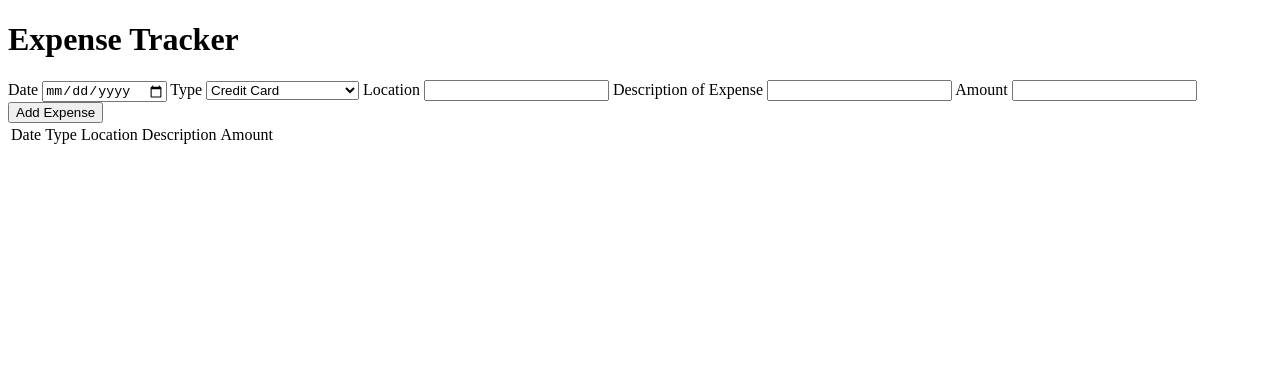
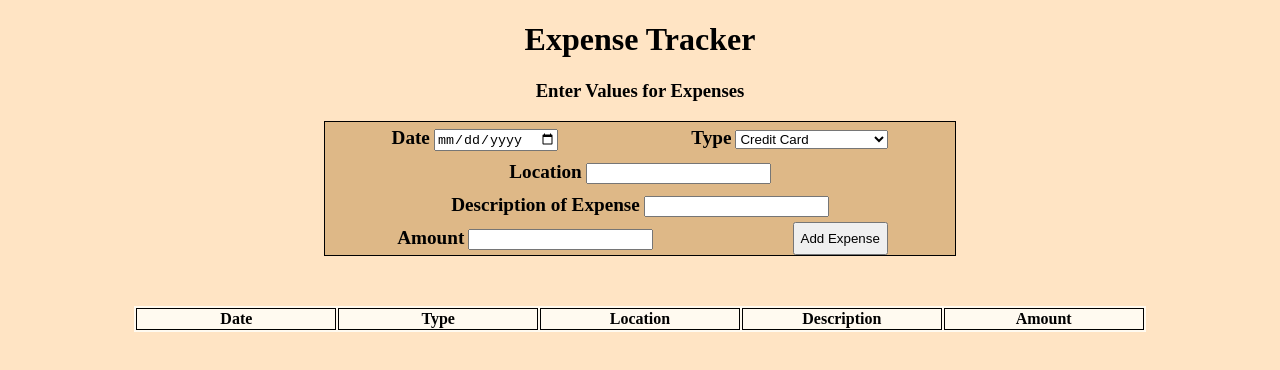
Before and after one commit to danielmurphy1/ExpenseTracker, a plain HTML site: page index.html in a window 1280 px wide. Drawn offline with Linux system fonts and the light colour scheme.

Commit message:
completed functionality and added style

```diff
--- a/index.html
+++ b/index.html
@@ -12,9 +12,13 @@
     </header>
     <main>
         <div id="inputs">
-            <form id="form" action="">
+            <h3>Enter Values for Expenses</h3>
+            <form id="form">
+                <div class="pair-container">
                     <label for="transaction-date">Date</label>
                     <input type="date" id="transaction-date" name="transaction-date" required/>
+                </div>
+                <div class="pair-container">
                     <label for="transaction-type">Type</label>
                     <select id="transaction-type" required>
                         <option value="cc">Credit Card</option>
@@ -23,12 +27,19 @@
                         <option value="electronic">Venmo, ApplePay, etc</option>
                         <option value="check">Check</option>
                     </select>
+                </div>
+                <div class="pair-container">
                     <label for="location">Location</label>
                     <input type="text" id="location" required/>
+                </div>
+                <div class="pair-container">
                     <label for="description">Description of Expense</label>
                     <input type="text" id="description" required/>
+                </div>
+                <div class="pair-container">
                     <label for="amount">Amount</label>
                     <input type="number" id="amount" min="1" step="0.01" required/>
+                </div>
                 <button id="submit" type="submit">Add Expense</button>
             </form>
         </div>
@@ -40,12 +51,10 @@
                         <td>Type</td>
                         <td>Location</td>
                         <td>Description</td>
-                        <td>Amount</td>
+                        <td colspan="">Amount</td>
                     </tr>
                 </thead>
-                <tbody id="body">
-
-                </tbody>
+                <tbody id="body"></tbody>
             </table>
         </div>
     </main>
--- a/script.js
+++ b/script.js
@@ -1,4 +1,4 @@
-const submit = document.getElementById("submit").addEventListener("click", function (event) {
+const submit = document.getElementById("form").addEventListener("submit", function (event) {
     event.preventDefault();
     const tbody = document.getElementById("body");
     const row = document.createElement("tr");
@@ -24,4 +24,5 @@ const submit = document.getElementById("submit").addEventListener("click", funct
     deleteBtn.addEventListener("click", function () {
       row.remove();
     });
+    return false;
 });
--- a/style.css
+++ b/style.css
@@ -0,0 +1,71 @@
+html, body{
+    height: 100%;
+    background-color: bisque;
+}
+
+h1{
+    text-align: center;
+}
+
+main{
+   height: 100%;
+}
+
+form{
+    display: flex;
+    justify-content: space-around;
+    flex-wrap: wrap;
+    height: auto;
+    border: 1px solid black;
+    background-color:burlywood;
+}
+
+label{
+    font-weight: bold;
+    font-size: 1.2em;
+}
+
+thead{
+    font-weight: bold;
+}
+table{
+    text-align: center;
+}
+
+#inputs{
+
+    width: 50%;
+    margin: auto;
+    height: auto;
+}
+
+h3{
+   text-align: center;
+
+}
+
+.pair-container{
+    margin: 5px 5px;
+}
+
+table{
+    width: 80%;
+    text-align: center;
+    margin-left: auto;
+    margin-right: auto;
+    margin-top: 50px;
+    background-color: floralwhite;
+}
+
+tbody tr:nth-child(odd){
+    background-color: burlywood;
+}
+
+tbody tr:nth-child(even){
+    background-color: floralwhite;
+}
+
+td{
+    width: 20%;
+    border: 1px solid black;
+}
```
Also changed, not shown: ScreenShot.JPG (added). Lines whose indentation alone changed are shown as unchanged.
